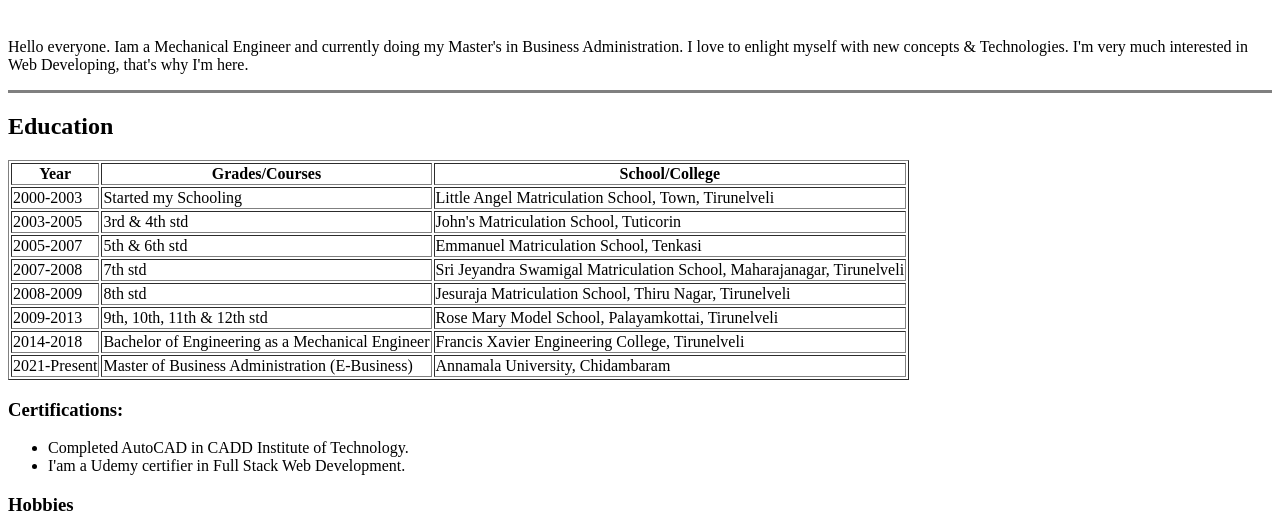
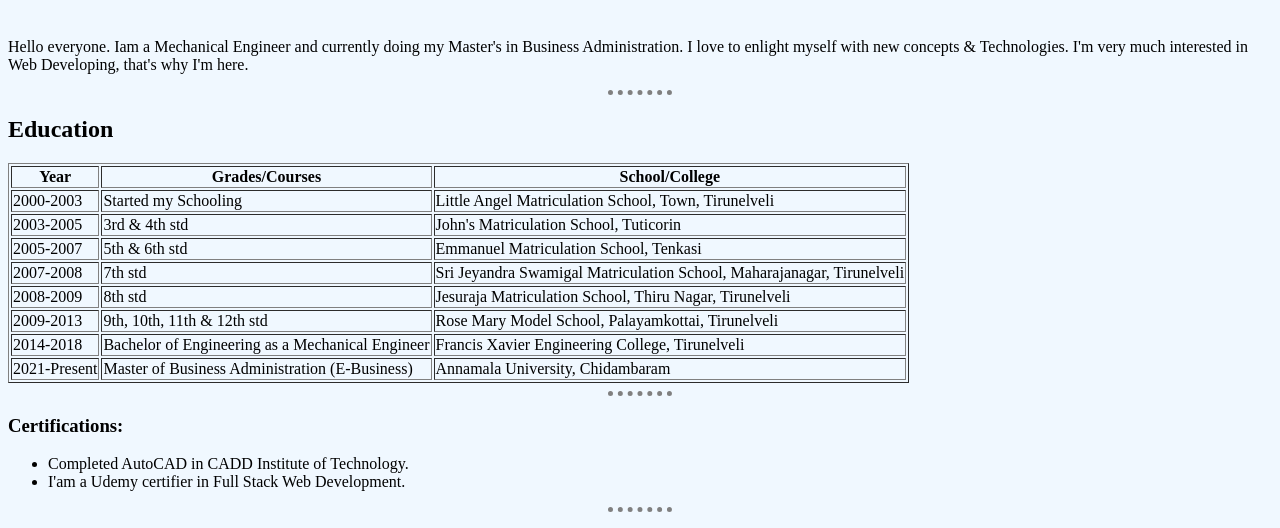
Before and after one commit to Arvi30/HTML---Personal-Site, a plain HTML site: page index.html in a window 1280 px wide. Shown: the part 232-760 px from the top of the page. Drawn offline with Linux system fonts and the light colour scheme.

Commit message:
bg hr modified

```diff
--- a/index.html
+++ b/index.html
@@ -6,7 +6,23 @@
   <meta name="viewport" content="width=device-width, initial-scale=1.0">
   <meta http-equiv="X-UA-Compatible" content="ie=edge">
   <title> Ⓐ Aravind's Personal Site</title>
+
+  <style>
+    body {
+      background-color: AliceBlue;
+    }
+    hr {
+
+      border-color: grey;
+      border-style: none;
+      border-top-style: dotted;
+      border-width: 5px;
+      width: 5%;
+    }
+  </style>
 </head>
+
+
 
 <body>
 
@@ -22,11 +38,12 @@
 
 
   <p>Hello everyone. Iam a Mechanical Engineer and currently doing my Master's in Business Administration. I love to enlight myself with new concepts & Technologies. I'm very much interested in Web Developing, that's why I'm here.</p>
-  <hr size="3" noshade>
+  <hr size="3">
+
 
   <h2>Education</h2>
 
-  <table border="1"  >
+  <table border="1">
 
     <th>Year</th>
     <th>Grades/Courses</th>
@@ -75,12 +92,14 @@
       </tr>
     </tbody>
   </table>
+  <hr>
 
   <h3>Certifications:</h3>
   <ul>
     <li>Completed AutoCAD in CADD Institute of Technology.</li>
     <li>I'am a Udemy certifier in Full Stack Web Development.</li>
   </ul>
+  <hr>
 
   <h3>Hobbies</h3>
 
@@ -90,6 +109,7 @@
     <li>Coding.</li>
     <li>Playing with my pets.</li>
   </ol>
+  <hr>
 
   <h3>Skills:</h3>
 
```
